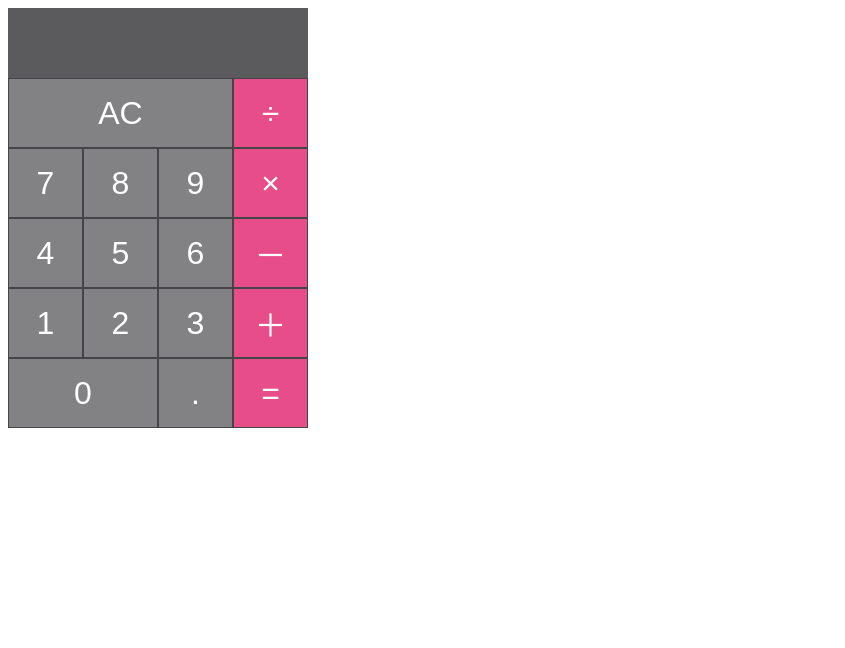
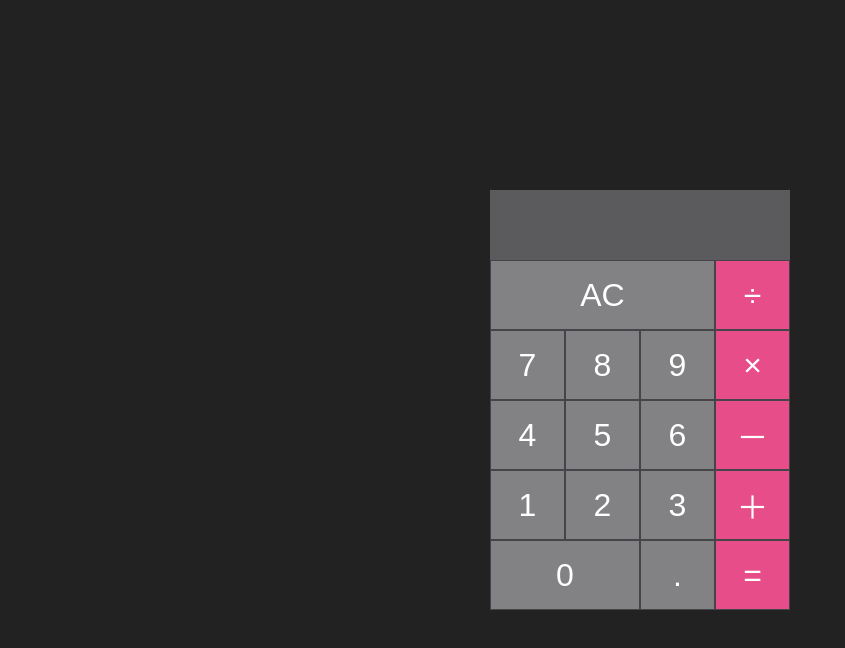
Before and after one commit to Dev-Dotoli/Calculator, a plain HTML site: page index.html in a window 1280 px wide. Shown: the whole page, without its empty margins (0-845 px from the left). Drawn offline with Linux system fonts and the light colour scheme.

Commit message:
Fix: set align, change background color

```diff
--- a/style.css
+++ b/style.css
@@ -1,3 +1,21 @@
+html,
+body {
+  height: 100%;
+}
+
+html {
+  display: table;
+  margin: auto;
+}
+
+body {
+  display: table-cell;
+  vertical-align: middle;
+  background-color: rgb(34, 34, 34);
+}
+
+/*body tag 자체를 web page중앙에 정렬*/
+
 main {
   width: 300px;
   /*main contents 사이즈지정
```
